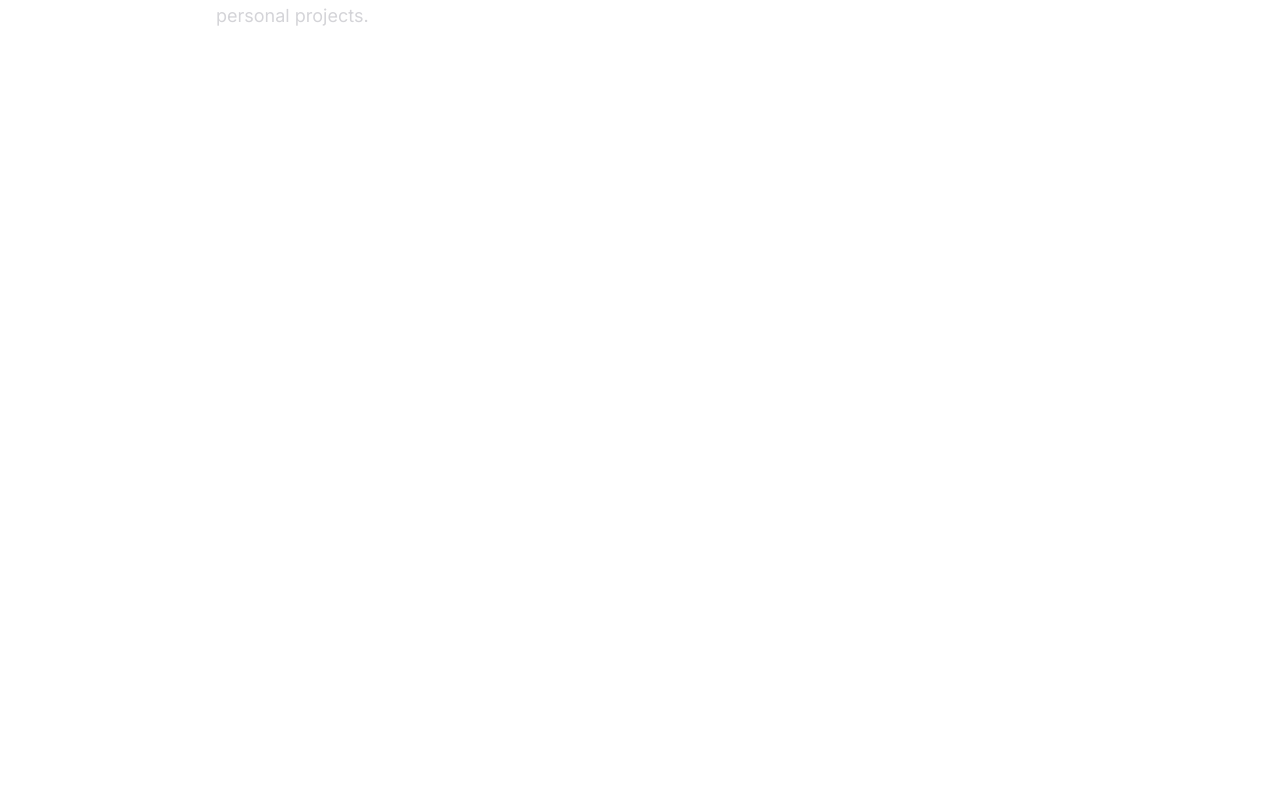
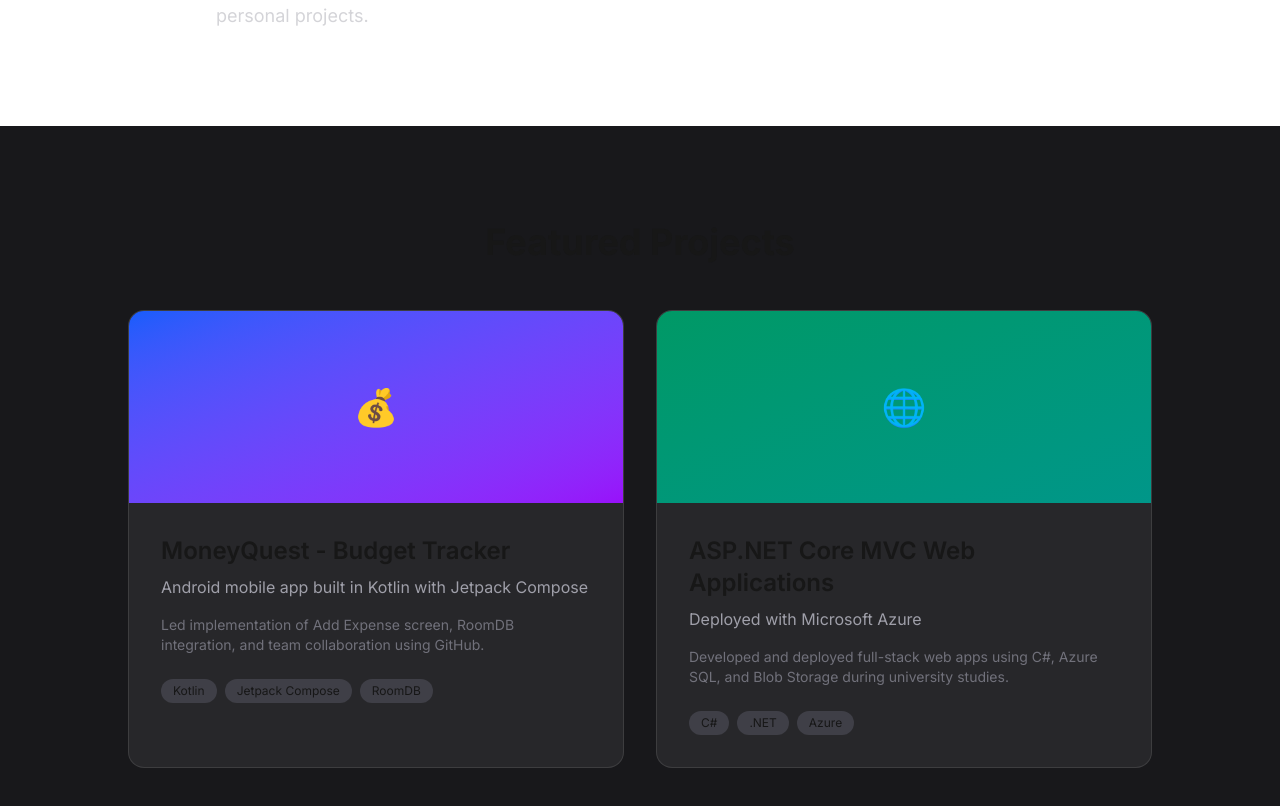
Before and after one commit to JustinFussell/justin-fussell-portfolio, a Next.js app: page / in a window 1280 px wide. Shown: the part 1146-1952 px from the top of the page. Before the commit the page ends 1272 px from the top, so only its background shows below. Built offline with nearby package versions, Linux system fonts and the light colour scheme.

Commit message:
feat: Add Projects section highlighting key academic and internship work
Created interactive project cards for MoneyQuest and ASP.NET apps from CV. Added hover animations and tech badges for visual appeal and easy scanning by recruiters.

```diff
--- a/app/page.tsx
+++ b/app/page.tsx
@@ -1,7 +1,7 @@
 export default function Home() {
   return (
-    <main className="min-h-screen pt-20"> {/* pt-20 accounts for fixed navbar */}
-      {/* Hero Section */}
+    <main className="min-h-screen pt-20">
+      {/* Hero Section - unchanged from before */}
       <section className="flex min-h-[90vh] flex-col items-center justify-center px-6 text-center">
         <div className="max-w-3xl mx-auto">
           <h1 className="text-6xl md:text-7xl font-bold tracking-tight mb-6">
@@ -25,7 +25,7 @@
         </div>
       </section>
 
-      {/* About Section */}
+      {/* About Section - unchanged */}
       <section id="about" className="py-24 px-6 max-w-4xl mx-auto">
         <h2 className="text-4xl font-bold mb-12 text-center">About Me</h2>
         <div className="prose prose-invert max-w-none text-lg text-zinc-300">
@@ -42,6 +42,53 @@
           </p>
         </div>
       </section>
+
+      {/* Projects Section */}
+      <section id="projects" className="py-24 bg-zinc-900 px-6">
+        <div className="max-w-5xl mx-auto">
+          <h2 className="text-4xl font-bold mb-12 text-center">Featured Projects</h2>
+
+          <div className="grid md:grid-cols-2 gap-8">
+            {/* Project 1: MoneyQuest */}
+            <div className="group bg-zinc-800 rounded-2xl overflow-hidden hover:scale-[1.02] transition-all duration-300 border border-white/10">
+              <div className="h-48 bg-gradient-to-br from-blue-600 to-purple-600 flex items-center justify-center">
+                <span className="text-4xl">💰</span>
+              </div>
+              <div className="p-8">
+                <h3 className="text-2xl font-semibold mb-2">MoneyQuest - Budget Tracker</h3>
+                <p className="text-zinc-400 mb-4">Android mobile app built in Kotlin with Jetpack Compose</p>
+                <p className="text-sm text-zinc-500 mb-6">
+                  Led implementation of Add Expense screen, RoomDB integration, and team collaboration using GitHub.
+                </p>
+                <div className="flex flex-wrap gap-2">
+                  <span className="text-xs bg-zinc-700 px-3 py-1 rounded-full">Kotlin</span>
+                  <span className="text-xs bg-zinc-700 px-3 py-1 rounded-full">Jetpack Compose</span>
+                  <span className="text-xs bg-zinc-700 px-3 py-1 rounded-full">RoomDB</span>
+                </div>
+              </div>
+            </div>
+
+            {/* Project 2: ASP.NET Web App */}
+            <div className="group bg-zinc-800 rounded-2xl overflow-hidden hover:scale-[1.02] transition-all duration-300 border border-white/10">
+              <div className="h-48 bg-gradient-to-br from-emerald-600 to-teal-600 flex items-center justify-center">
+                <span className="text-4xl">🌐</span>
+              </div>
+              <div className="p-8">
+                <h3 className="text-2xl font-semibold mb-2">ASP.NET Core MVC Web Applications</h3>
+                <p className="text-zinc-400 mb-4">Deployed with Microsoft Azure</p>
+                <p className="text-sm text-zinc-500 mb-6">
+                  Developed and deployed full-stack web apps using C#, Azure SQL, and Blob Storage during university studies.
+                </p>
+                <div className="flex flex-wrap gap-2">
+                  <span className="text-xs bg-zinc-700 px-3 py-1 rounded-full">C#</span>
+                  <span className="text-xs bg-zinc-700 px-3 py-1 rounded-full">.NET</span>
+                  <span className="text-xs bg-zinc-700 px-3 py-1 rounded-full">Azure</span>
+                </div>
+              </div>
+            </div>
+          </div>
+        </div>
+      </section>
     </main>
   );
 }
```
